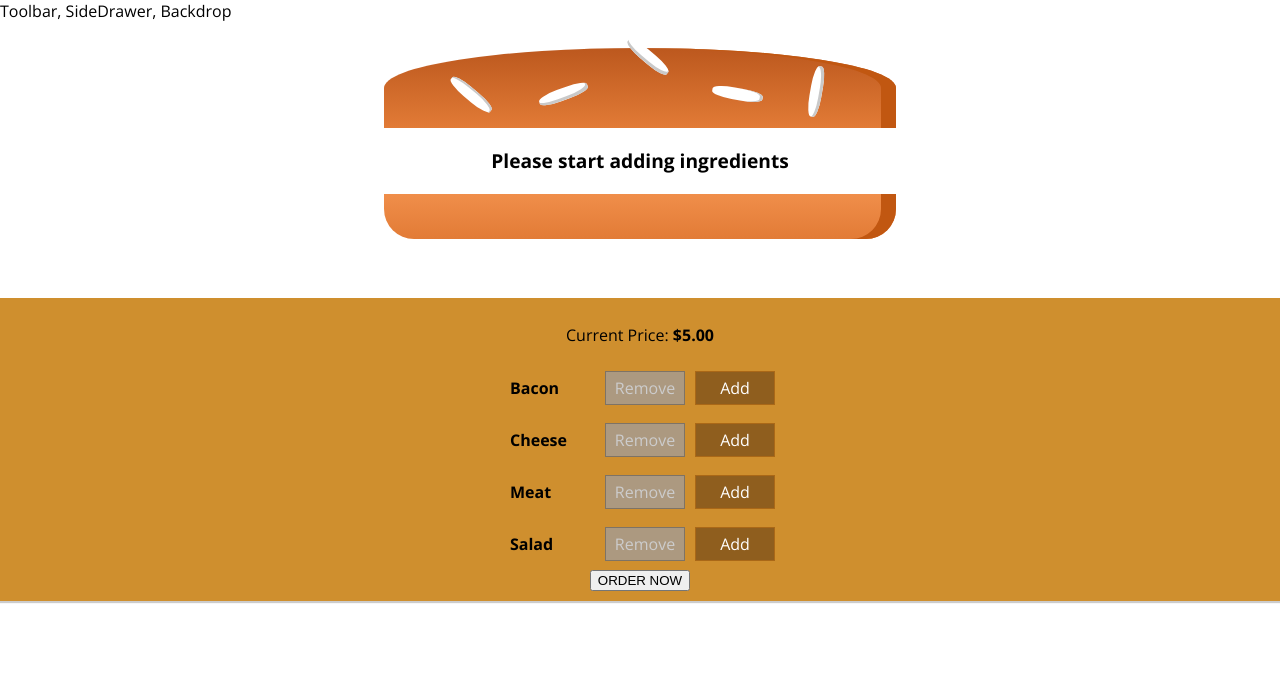
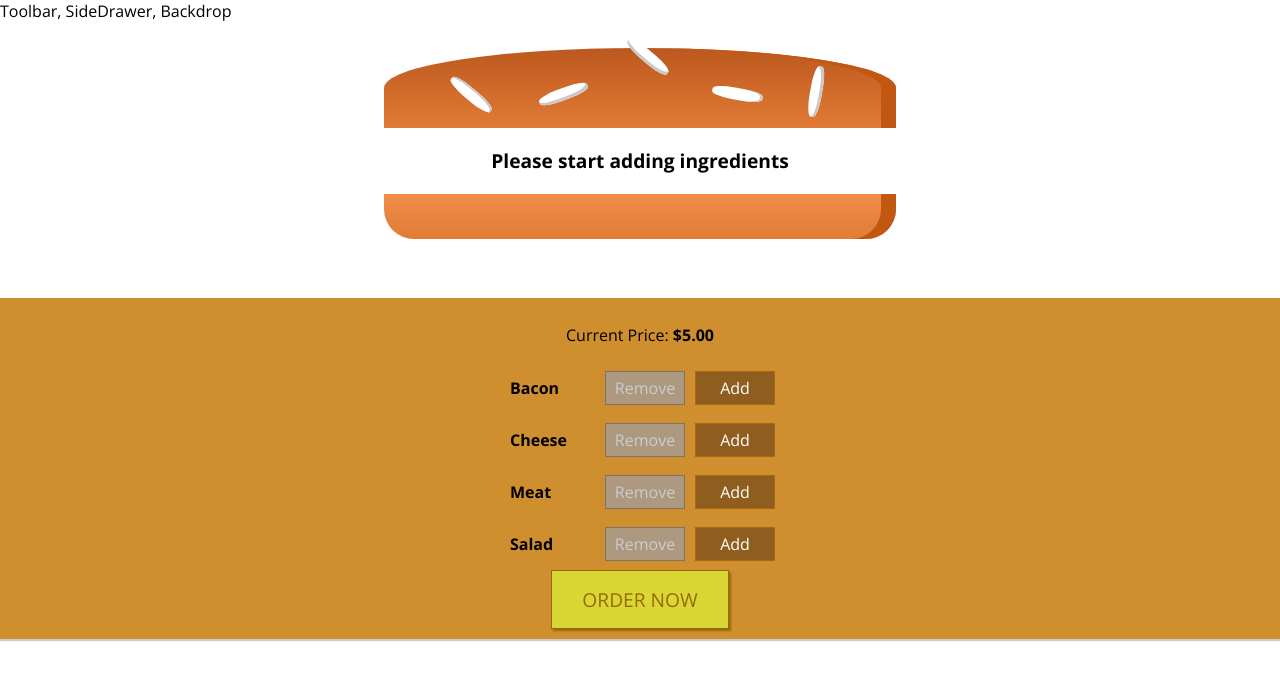
Before and after one commit to Elizabeth-marie/BurgerBuilder, a React app: page / in a window 1280 px wide. Shown: the top 680 px of the page. Built offline with nearby package versions, Linux system fonts and the light colour scheme.

Commit message:
order button styled

```diff
--- a/src/Components/Burger/BuildControls/BuildControls.css
+++ b/src/Components/Burger/BuildControls/BuildControls.css
@@ -8,3 +8,45 @@
   margin: auto;
   padding: 10px 0;
 }
+
+
+.OrderButton {
+    background-color: #DAD735;
+    outline: none;
+    cursor: pointer;
+    border: 1px solid #966909;
+    color: #966909;
+    font-family: inherit;
+    font-size: 1.2em;
+    padding: 15px 30px;
+    box-shadow: 2px 2px 2px #966909;
+}
+
+.OrderButton:hover, .OrderButton:active {
+    background-color: #A0DB41;
+    border: 1px solid #966909;
+    color: #966909;
+}
+
+.OrderButton:disabled {
+    background-color: #C7C6C6;
+    cursor: not-allowed;
+    border: 1px solid #ccc;
+    color: #888888;
+}
+
+.OrderButton:not(:disabled) {
+    animation: enable 0.3s linear;
+}
+
+@keyframes enable {
+    0% {
+        transform: scale(1);
+    }
+    60% {
+        transform: scale(1.1);
+    }
+    100% {
+        transform: scale(1);
+    }
+}
--- a/src/Components/Burger/BuildControls/BuildControls.js
+++ b/src/Components/Burger/BuildControls/BuildControls.js
@@ -22,7 +22,7 @@
         disabled={props.disabled[ctrl.type]}
       />
     ))}
-    <button>ORDER NOW</button>
+    <button className={classes.OrderButton}>ORDER NOW</button>
   </div>
 )
 
```
